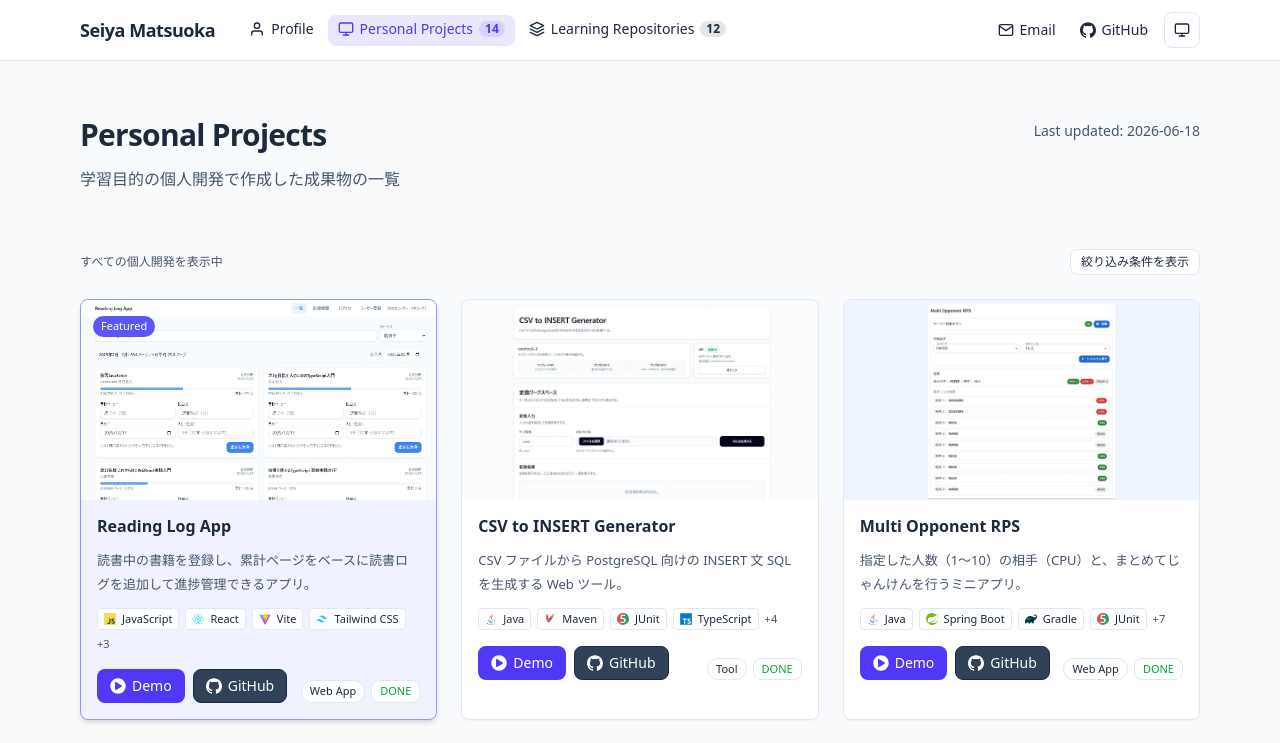
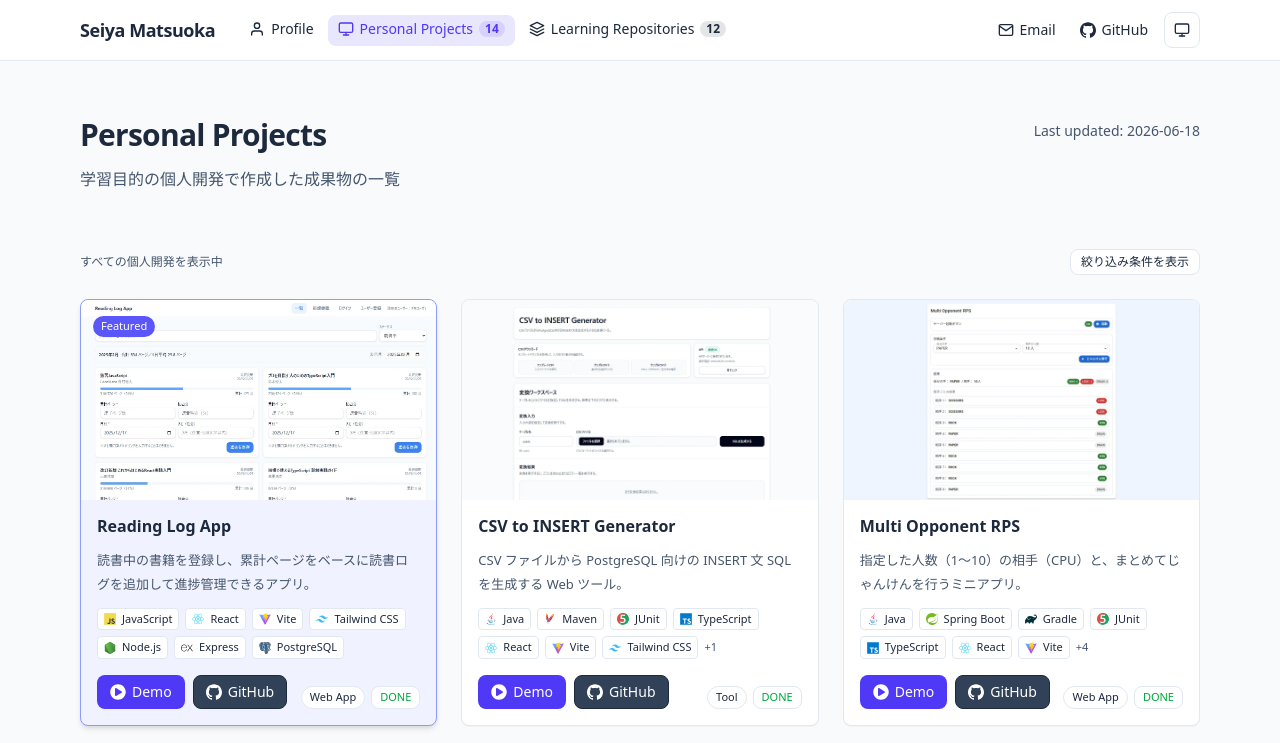
Before and after one commit to seiya-matsuoka/portfolio, a React (Vite) app: page /personal-projects in a window 1280 px wide. Shown: the top 743 px of the page. Built offline with nearby package versions, Linux system fonts and the light colour scheme.

Commit message:
fix: 技術タグの表示件数を修正

```diff
--- a/src/features/learning-repositories/LearningRepositoryCard.tsx
+++ b/src/features/learning-repositories/LearningRepositoryCard.tsx
@@ -104,7 +104,7 @@ export function LearningRepositoryCard({ learningRepository, onOpen, priority =
           {learningRepository.summary}
         </p>
 
-        <TechTagList items={learningRepository.tech} maxVisible={4} />
+        <TechTagList items={learningRepository.tech} maxVisible={7} />
 
         {/* CTA / Meta */}
         <div className="mt-1 flex flex-wrap items-end justify-between gap-2">
--- a/src/features/personal-projects/PersonalProjectCard.tsx
+++ b/src/features/personal-projects/PersonalProjectCard.tsx
@@ -117,7 +117,7 @@ export function PersonalProjectCard({ personalProject, onOpen, priority = false
           {personalProject.summary}
         </p>
 
-        <TechTagList items={personalProject.tech} maxVisible={4} />
+        <TechTagList items={personalProject.tech} maxVisible={7} />
 
         {/* CTA / Meta */}
         <div className="mt-1 flex flex-wrap items-end justify-between gap-2">
```
